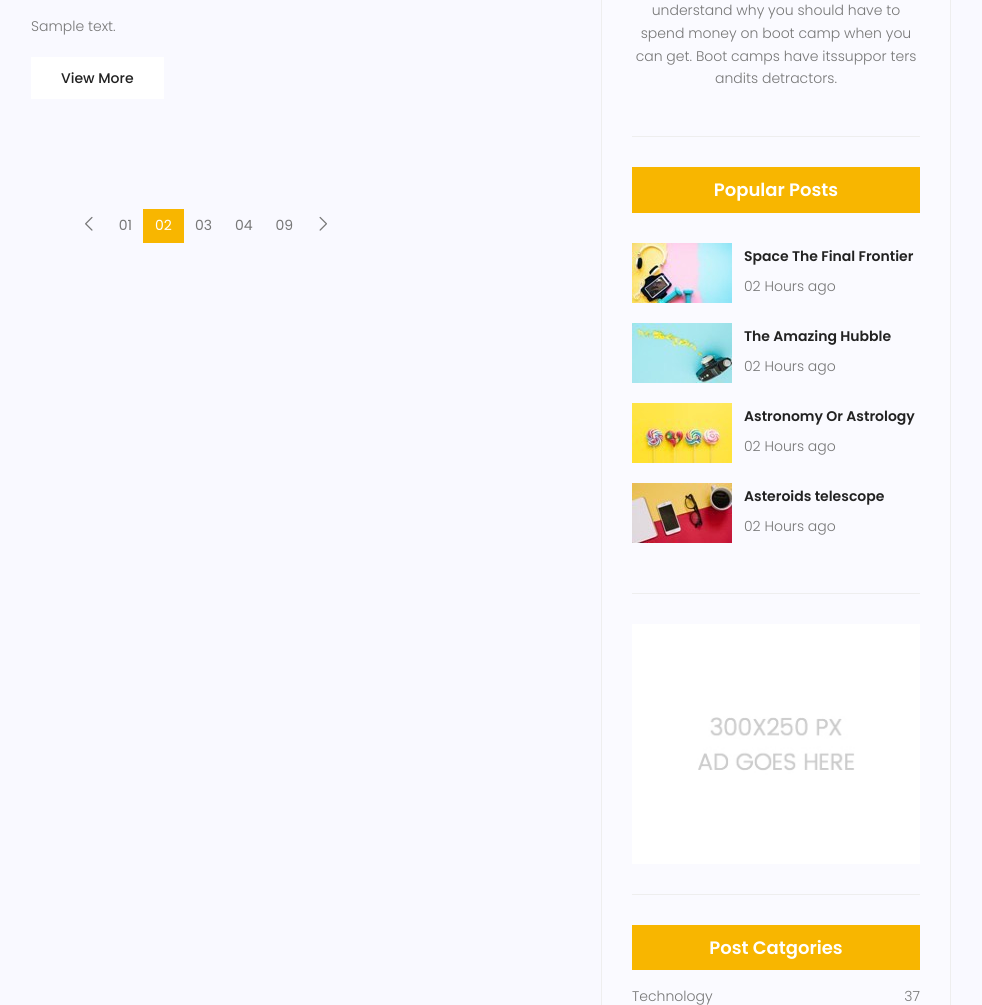
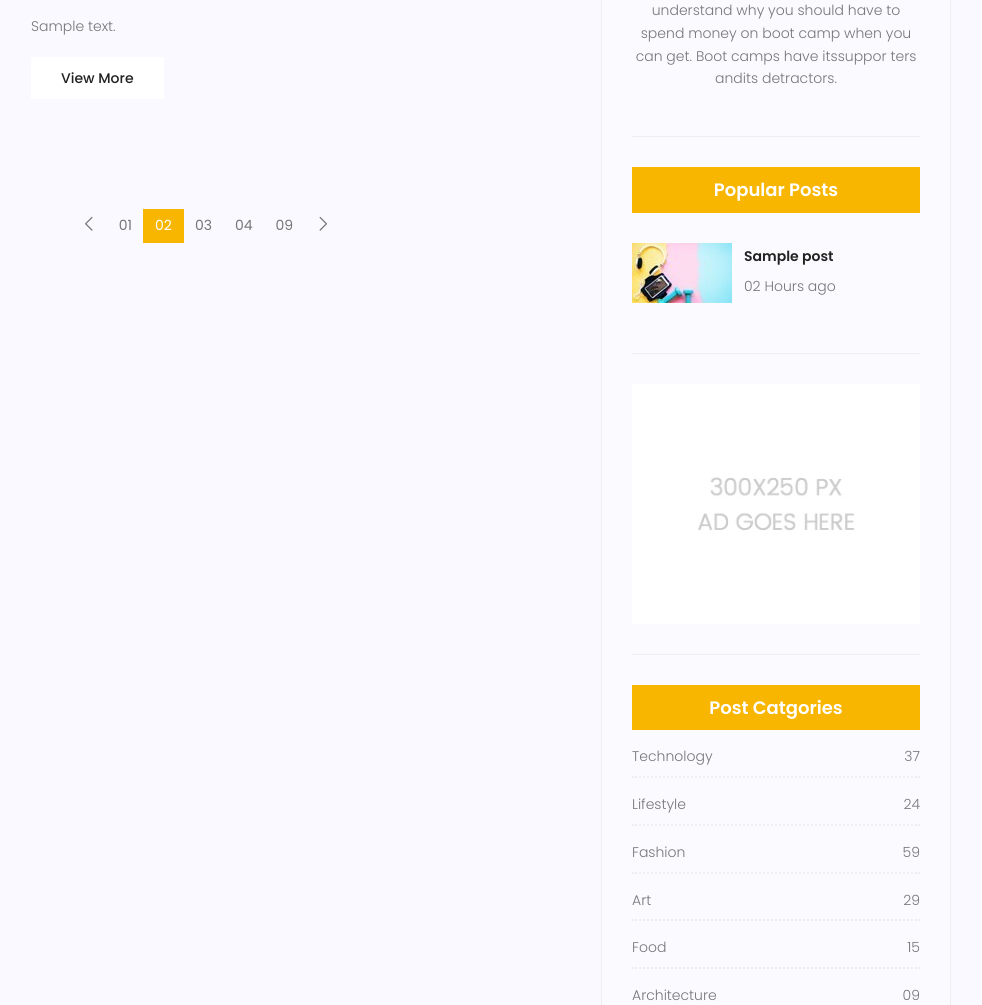
Before and after one commit to onmehdi/mysite, a Django app: page /blog/ in a window 1280 px wide. Shown: the part 1541-2546 px from the top of the page, without its empty margins (244-1226 px from the left). Run offline with Django 5.2, Linux system fonts and the light colour scheme; tables that the repository leaves empty hold one stand-in row (values such as "Sample post"); grey boxes marked "Sample" are stand-in pictures; some libraries are stand-ins or nearby versions.

Commit message:
template tags
simple_tag
filter tags
inclusion_tag

```diff
--- a/blog/models.py
+++ b/blog/models.py
@@ -22,6 +22,9 @@ class Post(models.Model):
     created_date = models.DateTimeField(auto_now_add=True)
     updated_date = models.DateTimeField(auto_now=True)
 
+    def __str__(self):
+        return self.title
+
     # def __str__(self):
     #     return "{} - {}".format(self.id,self.title)
 
--- /dev/null
+++ b/blog/templatetags/blog_tags.py
@@ -0,0 +1,29 @@
+from django import template
+from blog.models import Post
+
+register = template.Library()
+
+@register.simple_tag(name='totalposts')
+def func1():
+    posts = Post.objects.filter(status = 1).count()
+    return posts
+
+@register.simple_tag(name='posts')
+def func1():
+    posts = Post.objects.filter(status = 1)
+    return posts
+
+@register.filter
+def snippet(value,args=100):
+    return value[:args] + '. . .'
+
+@register.inclusion_tag('popularposts.html')
+def popularposts():
+    posts = Post.objects.filter(status = 1).order_by('-published_date')[:1]
+    return {'posts':posts}
+
+
+@register.inclusion_tag('blog/latest-post.html')
+def latest_post():
+    Posts = Post.objects.filter(status = 1).order_by('published_date')[:2]
+    return {'posts':Posts}
--- a/blog/urls.py
+++ b/blog/urls.py
@@ -12,5 +12,6 @@ urlpatterns = [
 
     path('', blog_view, name='index'),
     path('<int:pid>', blog_single, name='single'),
+    path('test',test_view, name='test'),
     # path('post-<int:pid>',test_view, name='test'),
 ]
--- a/blog/views.py
+++ b/blog/views.py
@@ -14,8 +14,8 @@ def blog_single(request,pid):
     return render(request,'blog/blog-single.html',context)
 
 
-def test_view(request,pid):
+def test_view(request):
     # post = Post.objects.get(id=pid)
-    post = get_object_or_404(Post,pk=pid)
-    context = {'post':post}
-    return render(request,'blog/test.html',context)
+    # post = get_object_or_404(Post,pk=pid)
+    # context = {'post':post}
+    return render(request,'blog/test.html')
--- a/templates/blog/blog-home.html
+++ b/templates/blog/blog-home.html
@@ -1,5 +1,6 @@
 {% extends 'base.html' %}
 {% load static %}
+{% load blog_tags %}
 {% block content %}
 
 <!-- start banner Area -->
@@ -168,58 +169,13 @@
 
 					{% include 'blog/user-info-widget.html' %}
 
-					<div class="single-sidebar-widget popular-post-widget">
-						<h4 class="popular-title">Popular Posts</h4>
-						<div class="popular-post-list">
-							<div class="single-post-list d-flex flex-row align-items-center">
-								<div class="thumb">
-									<img class="img-fluid" src="{% static 'img/blog/pp1.jpg' %}" alt="">
-								</div>
-								<div class="details">
-									<a href="blog-single.html">
-										<h6>Space The Final Frontier</h6>
-									</a>
-									<p>02 Hours ago</p>
-								</div>
-							</div>
-							<div class="single-post-list d-flex flex-row align-items-center">
-								<div class="thumb">
-									<img class="img-fluid" src="{% static 'img/blog/pp2.jpg' %}" alt="">
-								</div>
-								<div class="details">
-									<a href="blog-single.html">
-										<h6>The Amazing Hubble</h6>
-									</a>
-									<p>02 Hours ago</p>
-								</div>
-							</div>
-							<div class="single-post-list d-flex flex-row align-items-center">
-								<div class="thumb">
-									<img class="img-fluid" src="{% static 'img/blog/pp3.jpg' %}" alt="">
-								</div>
-								<div class="details">
-									<a href="blog-single.html">
-										<h6>Astronomy Or Astrology</h6>
-									</a>
-									<p>02 Hours ago</p>
-								</div>
-							</div>
-							<div class="single-post-list d-flex flex-row align-items-center">
-								<div class="thumb">
-									<img class="img-fluid" src="{% static 'img/blog/pp4.jpg' %}" alt="">
-								</div>
-								<div class="details">
-									<a href="blog-single.html">
-										<h6>Asteroids telescope</h6>
-									</a>
-									<p>02 Hours ago</p>
-								</div>
-							</div>
-						</div>
-					</div>
+					{% latest_post %}
+
+
 					<div class="single-sidebar-widget ads-widget">
 						<a href="#"><img class="img-fluid" src="{% static 'img/blog/ads-banner.jpg' %}" alt=""></a>
 					</div>
+
 					<div class="single-sidebar-widget post-category-widget">
 						<h4 class="category-title">Post Catgories</h4>
 						<ul class="cat-list">
--- /dev/null
+++ b/templates/blog/latest-post.html
@@ -0,0 +1,19 @@
+{% load static %}
+<div class="single-sidebar-widget popular-post-widget">
+    <h4 class="popular-title">Popular Posts</h4>
+    {% for post in posts %}
+    <div class="popular-post-list">
+        <div class="single-post-list d-flex flex-row align-items-center">
+            <div class="thumb">
+                <img class="img-fluid" src="{% static 'img/blog/pp1.jpg' %}" alt="">
+            </div>
+            <div class="details">
+                <a href="blog-single.html">
+                    <h6>{{post.title}}</h6>
+                </a>
+                <p>02 Hours ago</p>
+            </div>
+        </div>
+    </div>
+    {% endfor %}
+</div>
```
Also changed, not shown: templates/blog/latest-posts.html (added, +7 -0 lines), templates/blog/test.html (+19 -1 lines), templates/popularposts.html (added, +7 -0 lines), blog/templatetags/__init__.py (added).
